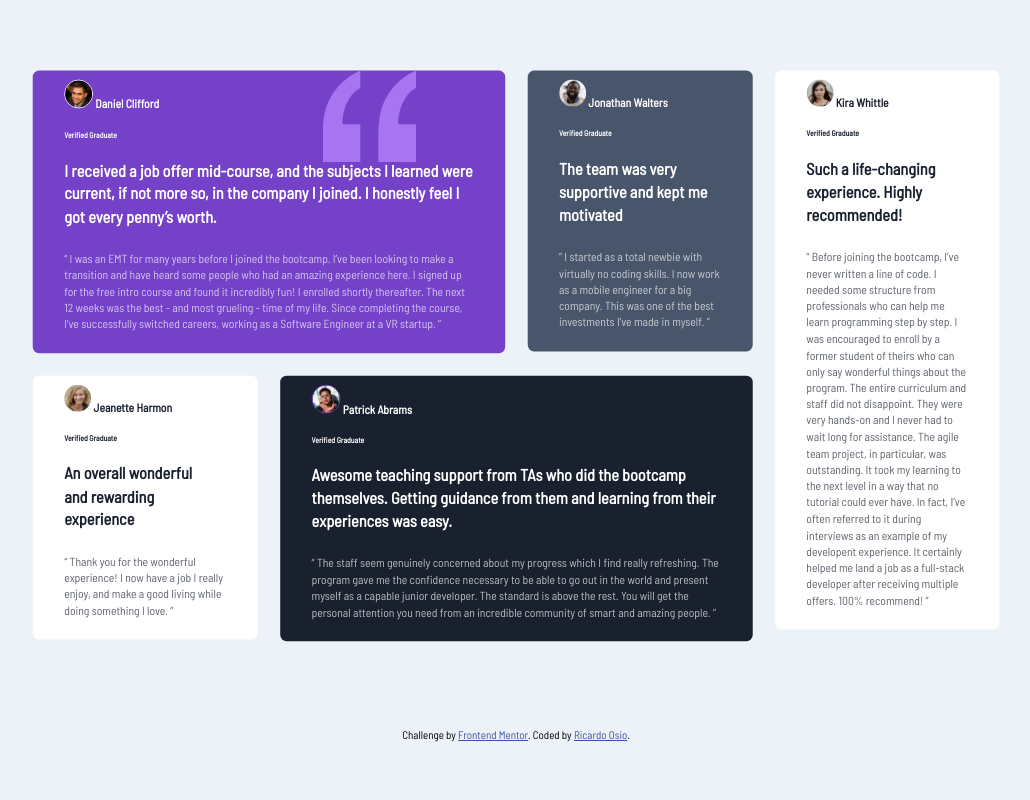
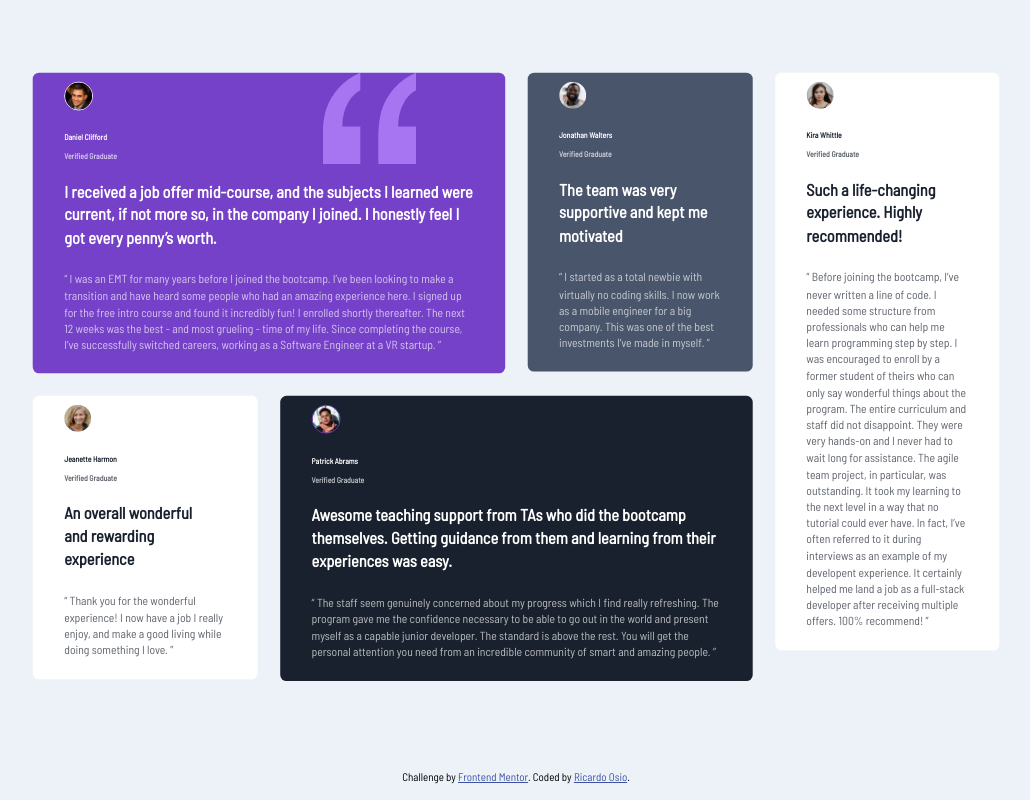
Before and after one commit to Rich15/testimonials-grid-fEndMentor, a plain HTML site: page index.html in a window 1280 px wide. Shown: the whole page, without its empty margins (124-1154 px from the left). Drawn offline with Linux system fonts and the light colour scheme.

Commit message:
Update index.html

```diff
--- a/index.html
+++ b/index.html
@@ -19,9 +19,9 @@
   <main class="container">
     <div class="item daniel">
         <img class="pic" src="images/image-daniel.jpg" alt="Daniel Clifford profile pic">
-        <h5>Daniel Clifford<br>
-          <h6>Verified Graduate</h6>
-        </h5>
+        <h6>Daniel Clifford<br>
+          <p>Verified Graduate</p>
+        </h6>
         <img id="quote-img" src="images/bg-pattern-quotation.svg" alt="Quotation marks illustration">
 
       <h4>I received a job offer mid-course, and the subjects I learned were current, if not more so,
@@ -36,9 +36,9 @@
 
     <div class="item jonathan">
       <img class="pic" src="images/image-jonathan.jpg" alt="Jonathan Walters profile pic">
-      <h5>Jonathan Walters<br>
-        <h6>Verified Graduate</h6>
-      </h5>
+      <h6>Jonathan Walters<br>
+        <p>Verified Graduate</p>
+      </h6>
 
       <h4>The team was very supportive and kept me motivated</h4>
 
@@ -48,9 +48,9 @@
 
     <div class="item jeanette">
       <img class="pic" src="images/image-jeanette.jpg" alt="Jeanette Harmon profile pic">
-      <h5>Jeanette Harmon<br>
-        <h6>Verified Graduate</h6>
-      </h5>
+      <h6>Jeanette Harmon<br>
+        <p>Verified Graduate</p>
+      </h6>
 
       <h4>An overall wonderful
          and rewarding experience</h4>
@@ -61,9 +61,9 @@
 
     <div class="item patrick">
       <img class="pic" src="images/image-patrick.jpg" alt="Patrick Abrams profile pic">
-      <h5>Patrick Abrams<br>
-        <h6>Verified Graduate</h6>
-      </h5>
+      <h6>Patrick Abrams<br>
+        <p>Verified Graduate</p>
+      </h6>
 
       <h4>Awesome teaching support from TAs who did the bootcamp themselves. Getting guidance from them and
       learning from their experiences was easy.</h4>
@@ -76,9 +76,9 @@
 
     <div class="item kira">
       <img class="pic" src="images/image-kira.jpg" alt="Kira Whittle profile pic">
-      <h5>Kira Whittle<br>
-        <h6>Verified Graduate</h6>
-      </h5>
+      <h6>Kira Whittle<br>
+        <p>Verified Graduate</p>
+      </h6>
       <h4>Such a life-changing experience. Highly recommended!</h4>
 
       <p>“ Before joining the bootcamp, I’ve never written a line of code. I needed some structure from
```
